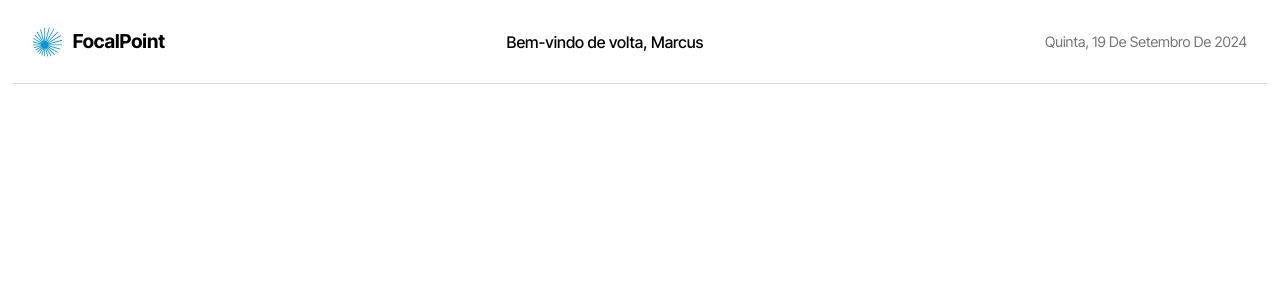
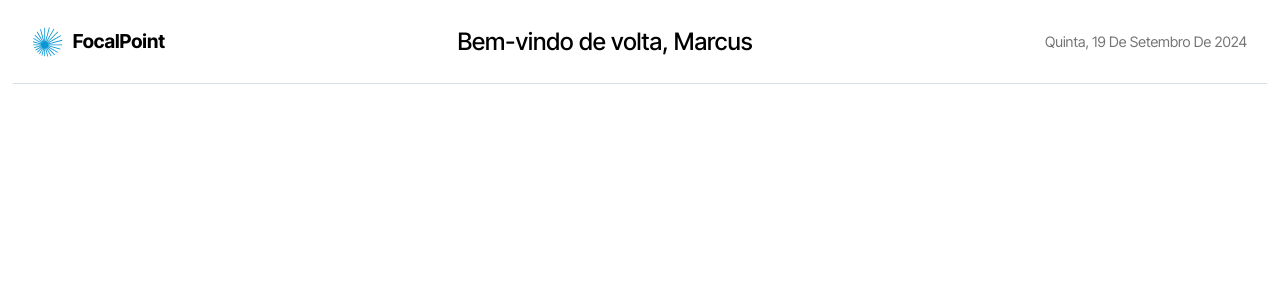
Before and after one commit to GefersonLopes/Legaplan, a Next.js app: page / in a window 1280 px wide. Shown: the top 300 px of the page. Built offline with nearby package versions, Linux system fonts and the light colour scheme.

Commit message:
refactor: updating layout

```diff
--- a/app/components/Header/Header.module.scss
+++ b/app/components/Header/Header.module.scss
@@ -42,6 +42,10 @@
     font-size: medium;
     font-weight: 500;
     color: #000000;
+
+    @media (min-width: 768px) {
+      font-size: x-large;
+    }
   }
 
   .date {
--- a/app/layout.tsx
+++ b/app/layout.tsx
@@ -1,6 +1,8 @@
+import "./styles/globals.scss";
+
 import type { Metadata } from "next";
 import { Inter_Tight } from "next/font/google";
-import "./styles/globals.scss";
+import Header from "./components/Header/Header";
 
 const interTight = Inter_Tight({
   subsets: ["latin"],
@@ -19,9 +21,8 @@ export default function RootLayout({
 }>) {
   return (
     <html lang="en">
-      <body
-        className={`${interTight.variable} antialiased`}
-      >
+      <body className={`${interTight.variable} antialiased`}>
+        <Header />
         {children}
       </body>
     </html>
--- a/app/page.tsx
+++ b/app/page.tsx
@@ -1,9 +1,6 @@
-import Header from "./components/Header/Header";
-
 export default function Home() {
   return (
     <>
-    <Header />
     </>
   );
 }
```
